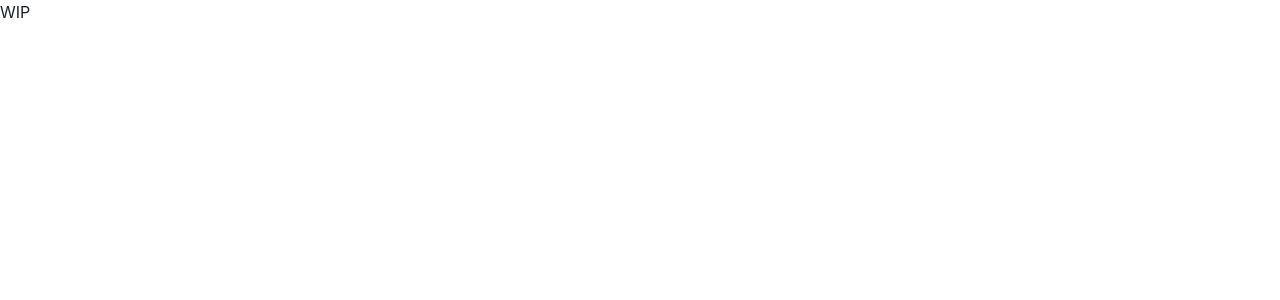
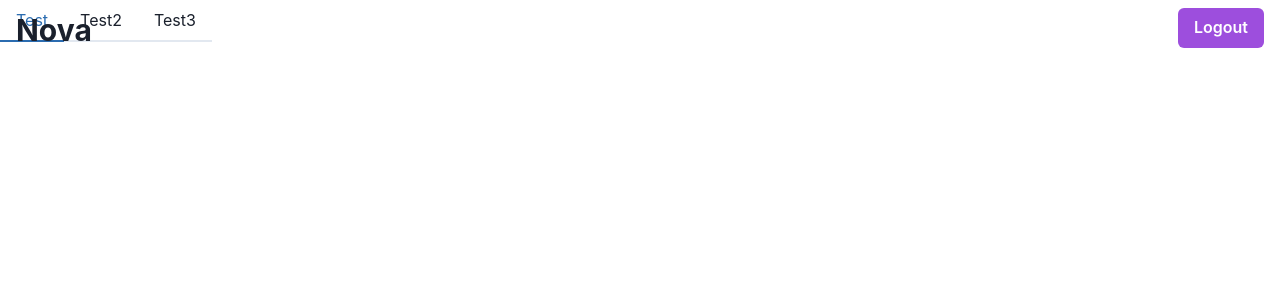
Before and after one commit to Puepis/nova, a React (Create React App) app: page / in a window 1280 px wide. Shown: the top 300 px of the page. Built offline with nearby package versions, Linux system fonts and the light colour scheme.

Commit message:
add header and screening basics

```diff
--- /dev/null
+++ b/src/components/header.tsx
@@ -0,0 +1,19 @@
+import React from 'react';
+import { Flex, Button, Text } from '@chakra-ui/react';
+
+const Header = () => {
+  return (
+    <>
+      <Flex position="fixed" w="100%">
+        <Text margin="8px 0px 0px 16px" fontFamily="inter" fontWeight="bold" fontSize="30px">
+          Nova
+        </Text>
+        <Button margin="8px 16px 0px auto" backgroundColor="purple.300" color="white">
+          Logout
+        </Button>
+      </Flex>
+    </>
+  )
+}
+
+export default Header
--- a/src/components/pages/Screening.tsx
+++ b/src/components/pages/Screening.tsx
@@ -1,8 +1,21 @@
 import React from 'react';
+import { Box, Flex, Tabs, TabList, Tab } from '@chakra-ui/react';
+import Header from '../header'
 
 const Screening = () => {
   return (
-    <div>WIP</div>
+    <Box height="100vh">
+      <Header />
+      <Flex>
+        <Tabs>
+          <TabList>
+            <Tab>Test</Tab>
+            <Tab>Test2</Tab>
+            <Tab>Test3</Tab>
+          </TabList>
+        </Tabs>
+      </Flex>
+    </Box>
   )
 }
 
```
